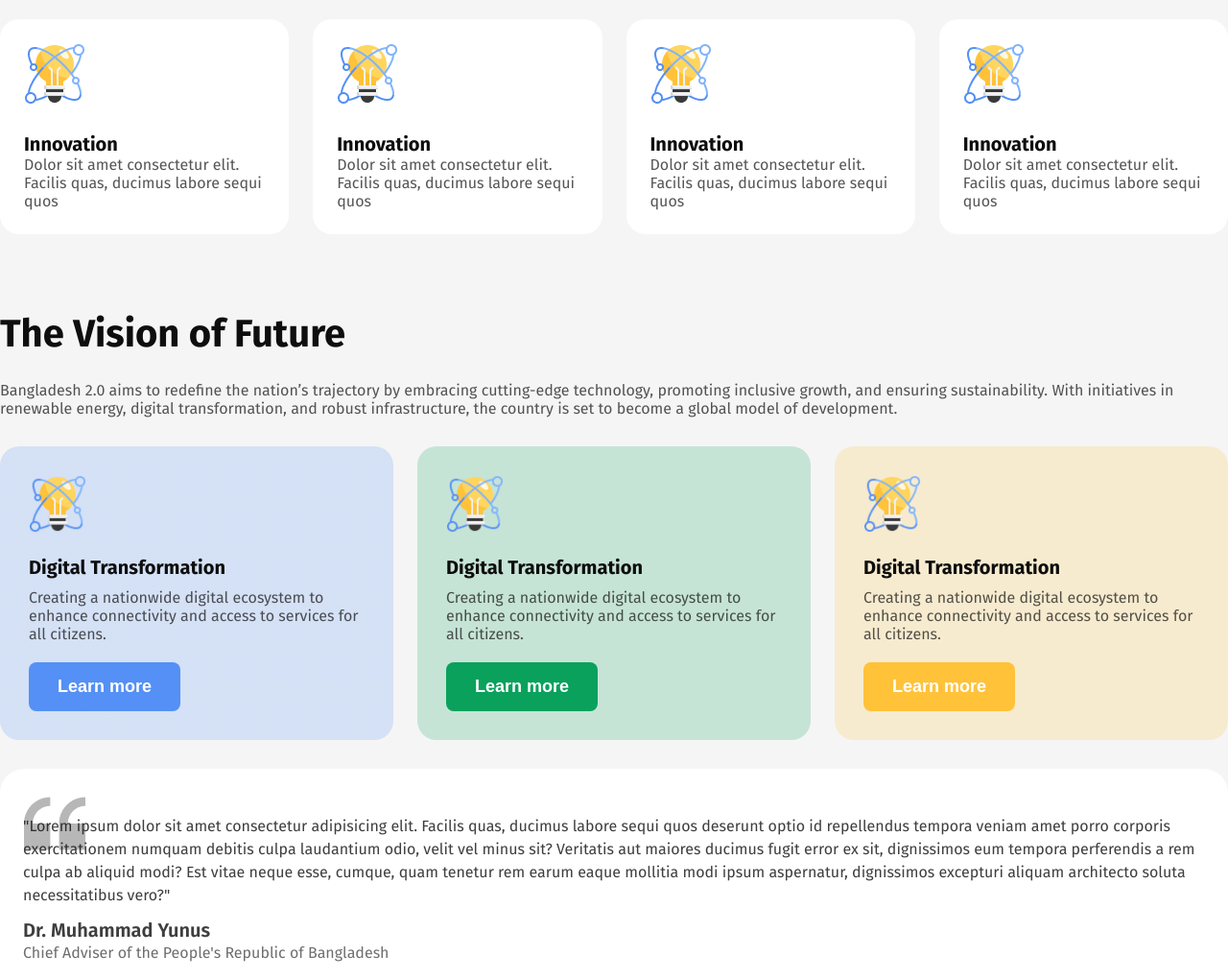
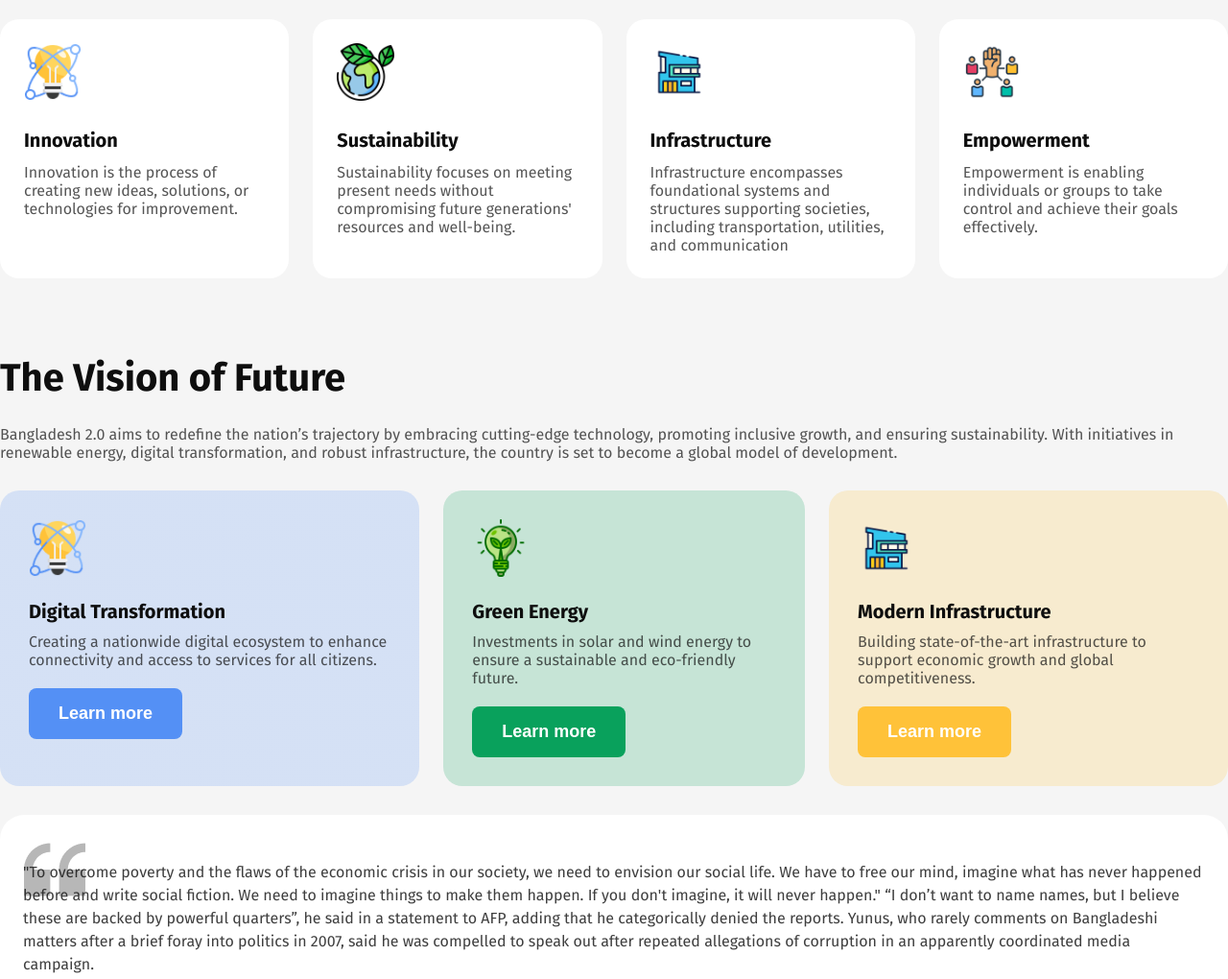
Before and after one commit to codewithjihad1/Bangladesh-2.0, a website: page index.html in a window 1280 px wide. Shown: the part 800-1820 px from the top of the page at 96% size. Drawn offline with Linux system fonts and the light colour scheme.

Commit message:
Some Text and icon change, button hover effect added

```diff
--- a/index.html
+++ b/index.html
@@ -47,28 +47,31 @@
                         <img src="./assets/card-icon.png" alt="icon">
                     </div>
                     <h4>Innovation</h4>
-                    <p>Dolor sit amet consectetur elit. Facilis quas, ducimus labore sequi quos </p>
+                    <p>Innovation is the process of creating new ideas, solutions, or technologies for improvement.</p>
                 </div>
                 <div class="pillars-item">
                     <div class="pillar-icon">
-                        <img src="./assets/card-icon.png" alt="icon">
+                        <img src="./assets/planet-earth.png" alt="icon">
                     </div>
-                    <h4>Innovation</h4>
-                    <p>Dolor sit amet consectetur elit. Facilis quas, ducimus labore sequi quos </p>
+                    <h4>Sustainability</h4>
+                    <p>Sustainability focuses on meeting present needs without compromising future generations'
+                        resources and well-being. </p>
                 </div>
                 <div class="pillars-item">
                     <div class="pillar-icon">
-                        <img src="./assets/card-icon.png" alt="icon">
+                        <img src="./assets/modern-house.png" alt="icon">
                     </div>
-                    <h4>Innovation</h4>
-                    <p>Dolor sit amet consectetur elit. Facilis quas, ducimus labore sequi quos </p>
+                    <h4>Infrastructure</h4>
+                    <p>Infrastructure encompasses foundational systems and structures supporting societies, including
+                        transportation, utilities, and communication </p>
                 </div>
                 <div class="pillars-item">
                     <div class="pillar-icon">
-                        <img src="./assets/card-icon.png" alt="icon">
+                        <img src="./assets/empowerment.png" alt="icon">
                     </div>
-                    <h4>Innovation</h4>
-                    <p>Dolor sit amet consectetur elit. Facilis quas, ducimus labore sequi quos </p>
+                    <h4>Empowerment</h4>
+                    <p>Empowerment is enabling individuals or groups to take control and achieve their goals
+                        effectively. </p>
                 </div>
             </div>
         </div>
@@ -94,20 +97,19 @@
                 </div>
                 <div class="future-vision-item future-item-2">
                     <div class="future-vision-icon">
-                        <img src="./assets/card-icon.png" alt="icon">
+                        <img src="./assets/light-bulb.png" alt="icon">
                     </div>
-                    <h4>Digital Transformation</h4>
-                    <p>Creating a nationwide digital ecosystem to enhance connectivity and access to services for all
-                        citizens.</p>
+                    <h4>Green Energy</h4>
+                    <p>Investments in solar and wind energy to ensure a sustainable and eco-friendly future.</p>
                     <button class="primary-btn future-btn-2">Learn more</button>
                 </div>
                 <div class="future-vision-item future-item-3">
                     <div class="future-vision-icon">
-                        <img src="./assets/card-icon.png" alt="icon">
+                        <img src="./assets/modern-house.png" alt="icon">
                     </div>
-                    <h4>Digital Transformation</h4>
-                    <p>Creating a nationwide digital ecosystem to enhance connectivity and access to services for all
-                        citizens.</p>
+                    <h4>Modern Infrastructure</h4>
+                    <p>Building state-of-the-art infrastructure to support economic growth and global
+                        competitiveness.</p>
                     <button class="primary-btn future-btn-3">Learn more</button>
                 </div>
             </div>
@@ -118,12 +120,15 @@
     <!--    Quote section -->
     <section id="quote">
         <div class="container quote-content">
-            <p>"Lorem ipsum dolor sit amet consectetur adipisicing elit. Facilis quas, ducimus labore sequi quos
-                deserunt optio id repellendus tempora veniam amet porro corporis exercitationem numquam debitis culpa
-                laudantium odio, velit vel minus sit? Veritatis aut maiores ducimus fugit error ex sit, dignissimos eum
-                tempora perferendis a rem culpa ab aliquid modi? Est vitae neque esse, cumque, quam tenetur rem earum
-                eaque mollitia modi ipsum aspernatur, dignissimos excepturi aliquam architecto soluta necessitatibus
-                vero?"</p>
+            <p>"To overcome poverty and the flaws of the economic crisis in our society, we need to envision our social
+                life. We have to free our mind, imagine what has never happened before and write social fiction. We need
+                to imagine things to make them happen. If you don't imagine, it will never happen." “I don’t want to
+                name names, but I believe these are backed by powerful quarters”, he said in a statement to AFP, adding
+                that he categorically denied the reports.
+
+                Yunus, who rarely comments on Bangladeshi matters after a brief foray into politics in 2007, said he was
+                compelled to speak out after repeated allegations of corruption in an apparently coordinated media
+                campaign.</p>
             <h4>Dr. Muhammad Yunus</h4>
             <p class="designation">Chief Adviser of the People's Republic of Bangladesh</p>
         </div>
@@ -153,7 +158,9 @@
                         </td>
                     </tr>
                     <tr>
-                        <td>Do you believe Bangladesh is on the right path toward becoming a developed nation?</td>
+                        <td>Bangladesh has shown remarkable progress in economic growth, driven by its thriving garment
+                            industry, remittances, and infrastructure development.
+                        </td>
                         <td>
                             <select>
                                 <option value="yes" selected>Yes, I agree</option>
@@ -162,7 +169,7 @@
                         </td>
                     </tr>
                     <tr>
-                        <td>Do you believe Bangladesh is on the right path toward becoming a developed nation?</td>
+                        <td>Significant strides have been made in improving literacy rates and women's empowerment.</td>
                         <td>
                             <select>
                                 <option value="yes" selected>Yes, I agree</option>
@@ -204,16 +211,16 @@
                 </div>
                 <div class="recent-news-item recent-item-reverse">
                     <div class="recent-news-img">
-                        <img src="./assets/satelite.png" alt="icon">
+                        <img src="./assets/gen-z.webp" alt="icon">
                     </div>
                     <div class="recent-news-content">
-                        <h3>Bangladesh Launches New Satellite</h3>
+                        <h3>‘Gen Z’ protests brought down PM Sheikh Hasina</h3>
                         <img src="assets/al-jazeera.png" alt="icon">
-                        <p><span>Date: 05/01/2025</span><span>Time: 10.25 PM</span></p>
-                        <p>Not until the creation and maintenance of decent conditions of life for all people are
-                            recognized and accepted as a common obligation of all people and all countries—not until
-                            then shall we,
-                            with a certain degree of justification, be able to speak of humankind as civilized</p>
+                        <p><span>Date: 05/08/2024</span><span>Time: 10.25 PM</span></p>
+                        <p>Protests began in Bangladesh last month over a controversial government job-quota system and
+                            transformed into nationwide unrest following a harsh crackdown by authorities. Nearly 300
+                            people were killed within weeks in one of the most violent phases of Prime Minister Sheikh
+                            Hasina’s 15-year rule.</p>
                         <button class="primary-btn recent-news-btn">Read more</button>
                     </div>
                 </div>
@@ -262,7 +269,7 @@
                 <input type="number" placeholder="Other Amount (Taka)">
             </div>
             <div class="donate-btn">
-                <button class="primary-btn">Donate</button>
+                <button class="primary-btn">Donate Now</button>
             </div>
         </div>
     </section>
--- a/styles/style.css
+++ b/styles/style.css
@@ -27,9 +27,15 @@ body {
     background: #006A50;
     border-radius: 8px;
     padding: 15px 30px;
-    border: none;
+    border: 1px solid transparent;
     outline: none;
     cursor: pointer;
+    transition: all ease-in-out 0.3s;
+}
+.primary-btn:hover {
+    background: #fff;
+    color: #006A50;
+    border-color: #006A50;
 }
 .section-title {
     font-size: 40px;
@@ -62,6 +68,11 @@ body {
     border-radius: 8px;
     padding: 15px 30px;
     cursor: pointer;
+    transition: all ease-in-out 0.3s;
+}
+.sign-up-btn button:hover {
+    background: #006A50;
+    color: #fff;
 }
 
 
@@ -108,6 +119,7 @@ body {
     gap: 25px;
 }
 .pillars-item {
+    width: 25%;
     background: #fff;
     border-radius: 20px;
     padding: 25px;
@@ -116,10 +128,14 @@ body {
     width: 60px;
     margin-bottom: 25px;
 }
+.pillar-icon img {
+    width: 100%;
+}
 .pillars-item h4 {
     font-size: 20px;
     font-weight: 700;
     color: #0E0E0E;
+    margin-bottom: 12px;
 }
 .pillars-item p {
     font-size: 16px;
@@ -212,6 +228,7 @@ body {
 }
 .recent-news-img img {
     width: 100%;
+    height: 300px;
     border-radius: 25px;
 }
 .recent-news-content {
```
Also changed, not shown: assets/empowerment.png (added), assets/gen-z.webp (added), assets/light-bulb.png (added), assets/modern-house.png (added), assets/planet-earth.png (added).
